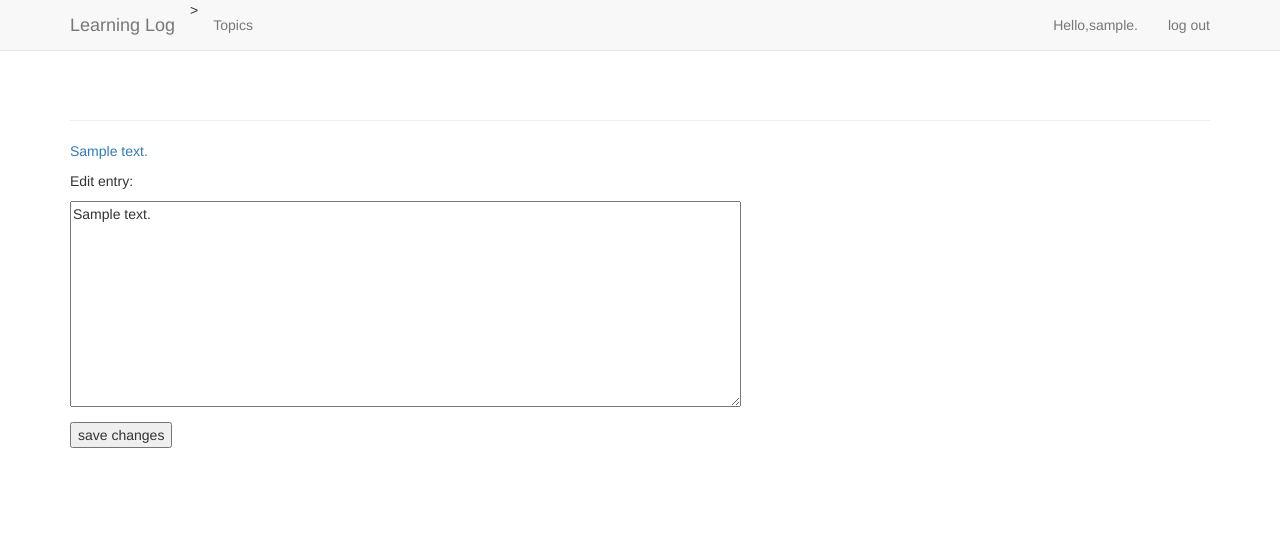
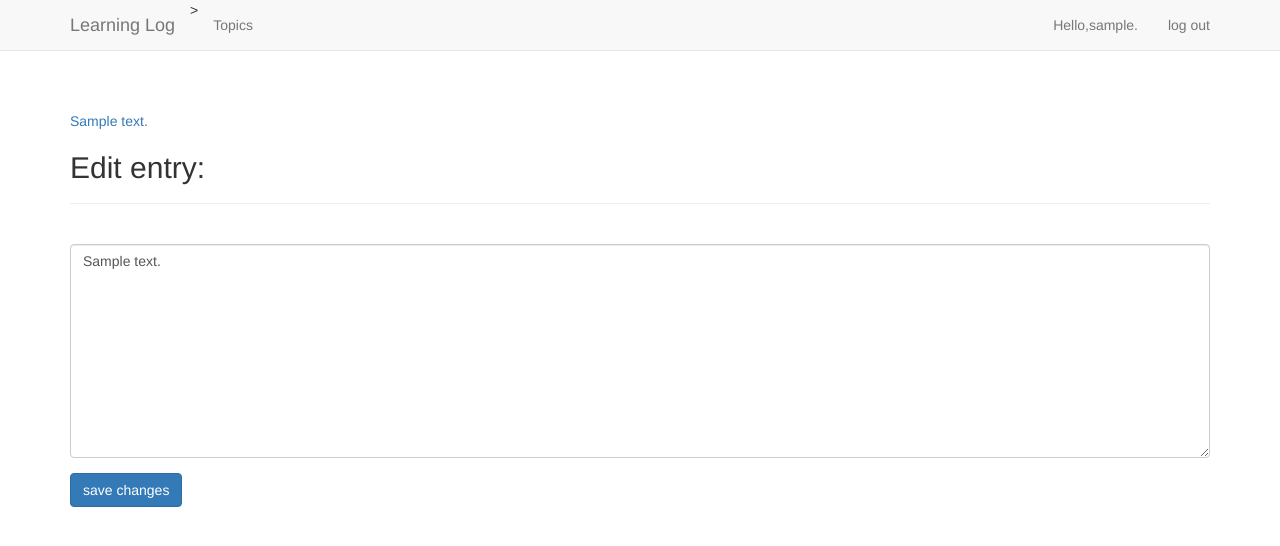
Before and after one commit to galaxy-dust/learning_log, a Django app: page /edit_entry/1/ in a window 1280 px wide. Shown: the top 546 px of the page. Run offline with Django 3.2, Linux system fonts and the light colour scheme; a user stored in the database is signed in; tables that the repository leaves empty hold one stand-in row (values such as "Sample post"); some libraries are stand-ins or nearby versions.

Commit message:
fix .html

```diff
--- a/learning_logs/templates/learning_logs/edit_entry.html
+++ b/learning_logs/templates/learning_logs/edit_entry.html
@@ -1,14 +1,19 @@
 {% extends "learning_logs/base.html" %}
+{% load bootstrap3 %}
+
+{% block header %}
+    <a href="{% url 'learning_logs:topic' topic.id %}">{{topic}}</a>
+    <h2>Edit entry:</h2>
+{% endblock header %}
 
 {% block content %}
 
-  <p><a href="{% url 'learning_logs:topic' topic.id %}">{{topic}}</a></p>
+  <form action="{% url 'learning_logs:edit_entry' topic.id %}" method="post" class="form">
+    {% csrf_token %}
+    {% bootstrap_form form %}
 
-  <p>Edit entry:</p>
-  <form action="{% url 'learning_logs:edit_entry' topic.id %}" method='post'>
-    {% csrf_token %}
-    {{form.as_p}}
-    <button name='submit'>save changes</button>
+    {% buttons %}
+        <button name="submit" class="btn btn-primary">save changes</button>
+    {% endbuttons %}
   </form>
-
 {% endblock content %}
--- a/learning_logs/templates/learning_logs/new_entry.html
+++ b/learning_logs/templates/learning_logs/new_entry.html
@@ -2,16 +2,16 @@
 {% load bootstrap3 %}
 
 {% block header %}
-    <h2>Add a new topic:</h2>
+    <h2>Add a new entry:</h2>
 {% endblock header %}
 
 {% block content %}
-  <form action="{% url 'learning_logs:new_topic' %}" method="post" class="form">
+  <form action="{% url 'learning_logs:new_entry' %}" method="post" class="form">
     {% csrf_token %}
     {% bootstrap_form form %}
 
     {% buttons %}
-        <button name="submit" class="btn btn-primary">add topic</button>
+        <button name="submit" class="btn btn-primary">add entry</button>
     {% endbuttons %}
   </form>
 {% endblock content %}
```
Also changed, not shown: learning_logs/templates/learning_logs/new_topic.html (line endings or trailing spaces).
